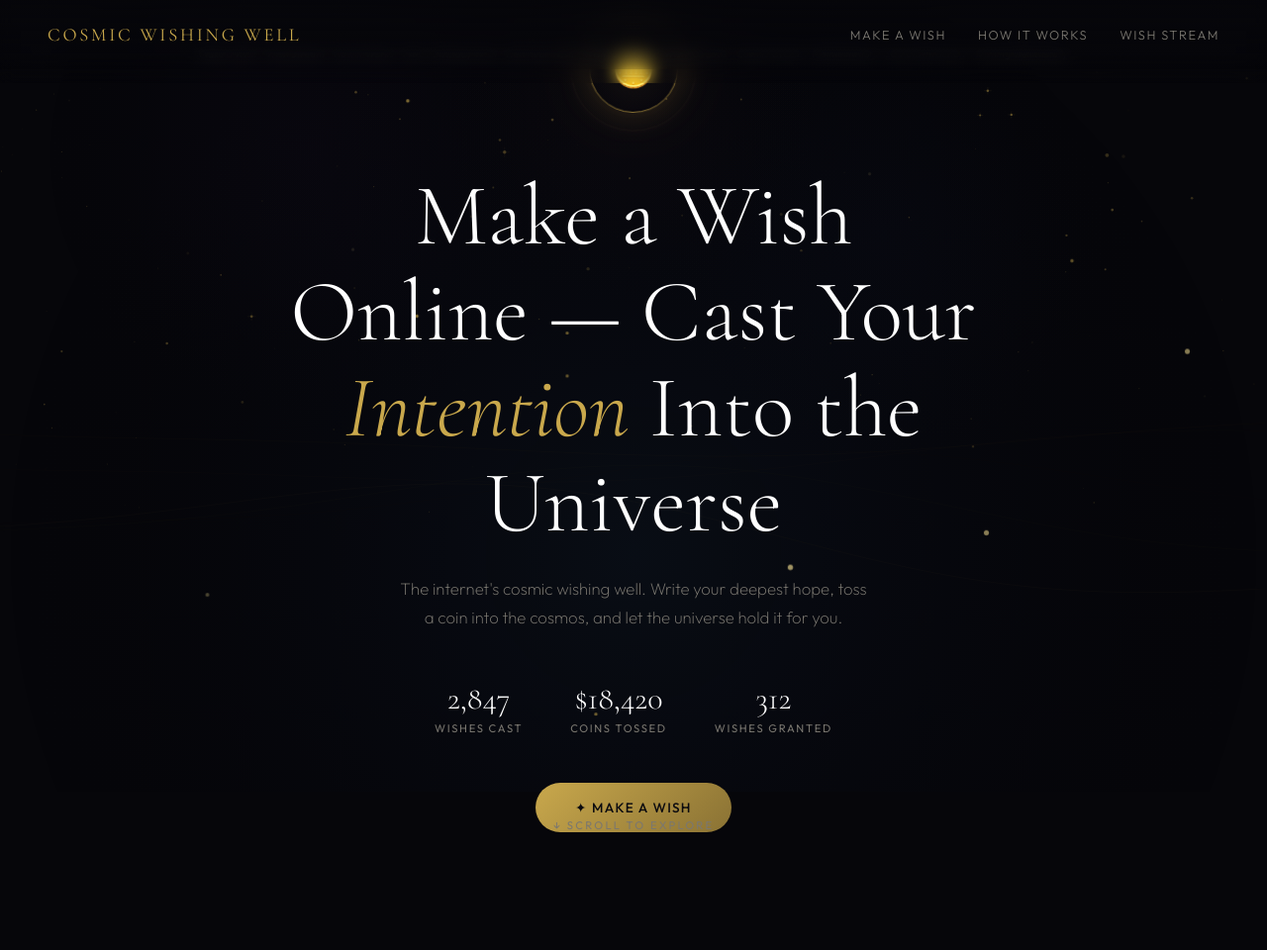
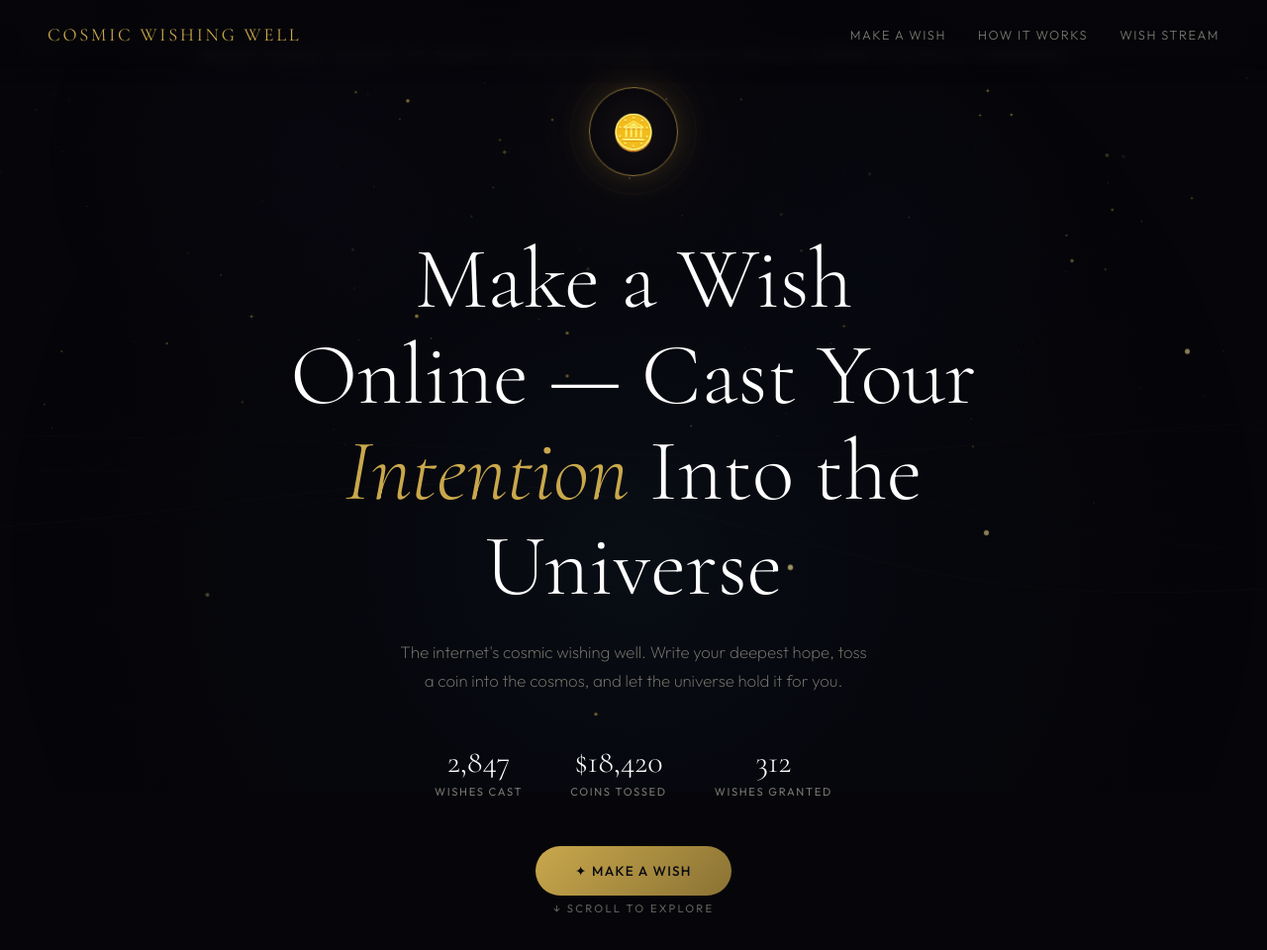
Before and after one commit to rmakher/cosmic-wishing-well, a website: page public/index.html in a window 1280 px wide. Shown: the top 960 px of the page at 99% size. Drawn offline with nearby package versions, Linux system fonts and the light colour scheme; animation ran at ten frames a second.

Commit message:
Add files via upload

```diff
--- a/public/index.html
+++ b/public/index.html
@@ -401,7 +401,7 @@
     align-items: center;
     justify-content: center;
     text-align: center;
-    padding: 2rem;
+    padding: 6rem 2rem 2rem;
   }
 
   .hero-coin {
@@ -547,18 +547,19 @@
   .cta-primary span { position: relative; z-index: 1; }
 
   .scroll-hint {
-    position: absolute;
-    bottom: 2.5rem;
+    margin-top: auto;
+    padding-bottom: 2rem;
     font-size: 0.7rem;
     letter-spacing: 0.2em;
     text-transform: uppercase;
     color: var(--text-dim);
     animation: bob 2s ease-in-out infinite;
+    pointer-events: none;
   }
 
   @keyframes bob {
-    0%, 100% { transform: translateY(0); opacity: 0.5; }
-    50% { transform: translateY(8px); opacity: 1; }
+    0%, 100% { transform: translateY(0); opacity: 0.4; }
+    50% { transform: translateY(6px); opacity: 0.8; }
   }
 
   /* ─── SECTIONS SHARED ─── */
```
